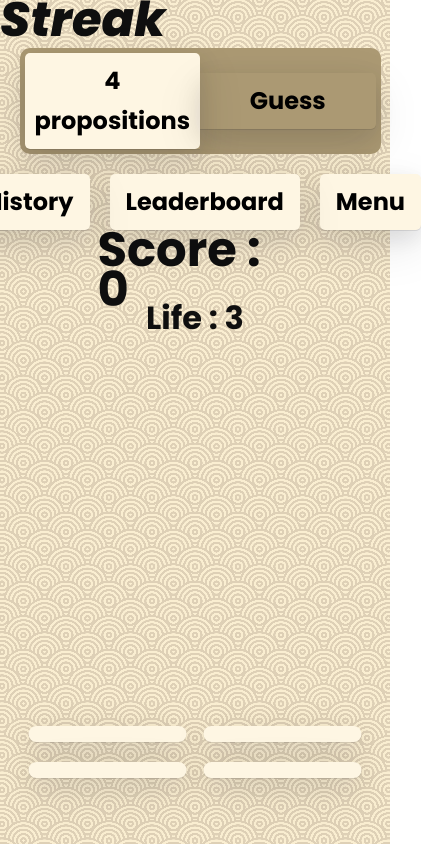
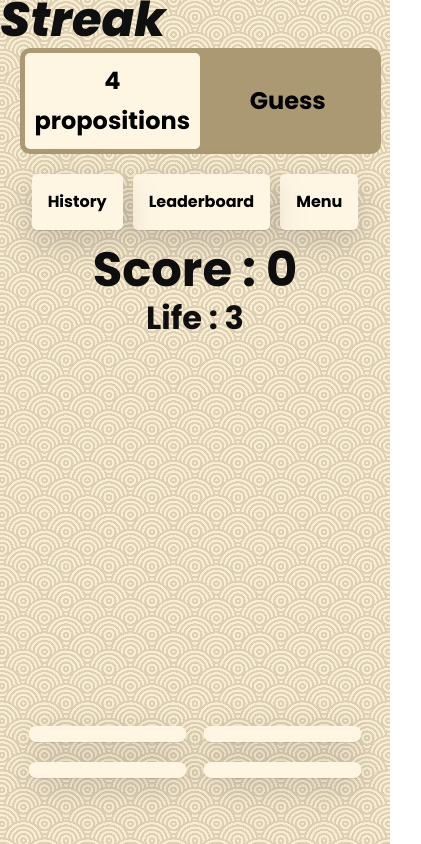
Before and after one commit to TheoDWCorp/stoM, a Vue app in the folder app/: page /Streak in a window 390 px wide. Shown: the whole page, 421 px wide, since content can reach past the window. Built offline with nearby package versions, Linux system fonts and the light colour scheme; no server answers.

Commit message:
fixed a bug in the phone aspect ratio

```diff
--- a/app/src/styles/guess.css
+++ b/app/src/styles/guess.css
@@ -6,7 +6,7 @@
 
 
 #container_guess > input {
-    width: 400px;
+    width: min(400px,90%);
     aspect-ratio: 5;
     font-size: 3rem;
 }
--- a/app/src/styles/streak.css
+++ b/app/src/styles/streak.css
@@ -14,21 +14,8 @@
     z-index: 1;
 }
 
-#container_word_to_guess {
-    position: fixed;
-    top: 45%;
-    left: 50%;
-    transform: translate(-50%, -50%);
-    border-radius: 10px;
-    display: flex;
-    align-items: center;
-    justify-content: center;
-}
 
-#container_word_to_guess > span {
-    width: max-content;
-    font-size: 7rem;
-}
+
 
 #FourProp, #Guess {
     width: 90%;
@@ -43,6 +30,8 @@
 #score {
     position: absolute;
     left: 50%;
+    text-align: center;
+    width: 100%;
     font-size: 3rem;
     transform: translate(-50%, -50%);
 }
@@ -59,8 +48,25 @@
     #score {
         top: 2.5rem;
     }
+
     #life {
         top: 5.5rem;
+    }
+
+    #container_word_to_guess > span {
+        width: max-content;
+        font-size: 5rem;
+    }
+
+    #container_word_to_guess {
+        position: fixed;
+        top: 55%;
+        left: 50%;
+        transform: translate(-50%, -50%);
+        border-radius: 10px;
+        display: flex;
+        align-items: center;
+        justify-content: center;
     }
 }
 
@@ -68,7 +74,24 @@
     #score {
         top: 1.5rem;
     }
+
     #life {
         top: 4.5rem;
     }
+
+    #container_word_to_guess > span {
+        width: max-content;
+        font-size: 7rem;
+    }
+
+    #container_word_to_guess {
+        position: fixed;
+        top: 45%;
+        left: 50%;
+        transform: translate(-50%, -50%);
+        border-radius: 10px;
+        display: flex;
+        align-items: center;
+        justify-content: center;
+    }
 }
--- a/app/src/styles/switch.css
+++ b/app/src/styles/switch.css
@@ -18,6 +18,7 @@
     border: none;
     background-color: transparent;
     border-radius: 5px 0 0 5px;
+
 }
 
 
@@ -47,6 +48,7 @@
 #container_switch > button {
     font-size: 24px;
     padding: 0.5rem;
+    box-shadow: none;
 }
 
 #container_switch > button:hover {
--- a/app/src/styles/topbar.css
+++ b/app/src/styles/topbar.css
@@ -2,9 +2,7 @@
 
 
 
-#container_right > button {
-    font-size: 1.5rem;
-}
+
 
 #game_playing {
     font-family: 'gfont_Poppins_ExtraBoldItalic', sans-serif;
@@ -34,9 +32,14 @@
         display: flex;
         flex-direction: row-reverse;
         justify-content: center;
-        gap: 20px;
+        gap: 10px;
         left: 0;
         right: 0;
+    }
+
+    #container_right > button {
+        max-width: 40%;
+        font-size: 1rem;
     }
 }
 
@@ -62,6 +65,10 @@
     }
 
 
+    #container_right > button {
+        font-size: 1.5rem;
+    }
+
     #switch {
         height: 75%;
         width: 400px;
```
